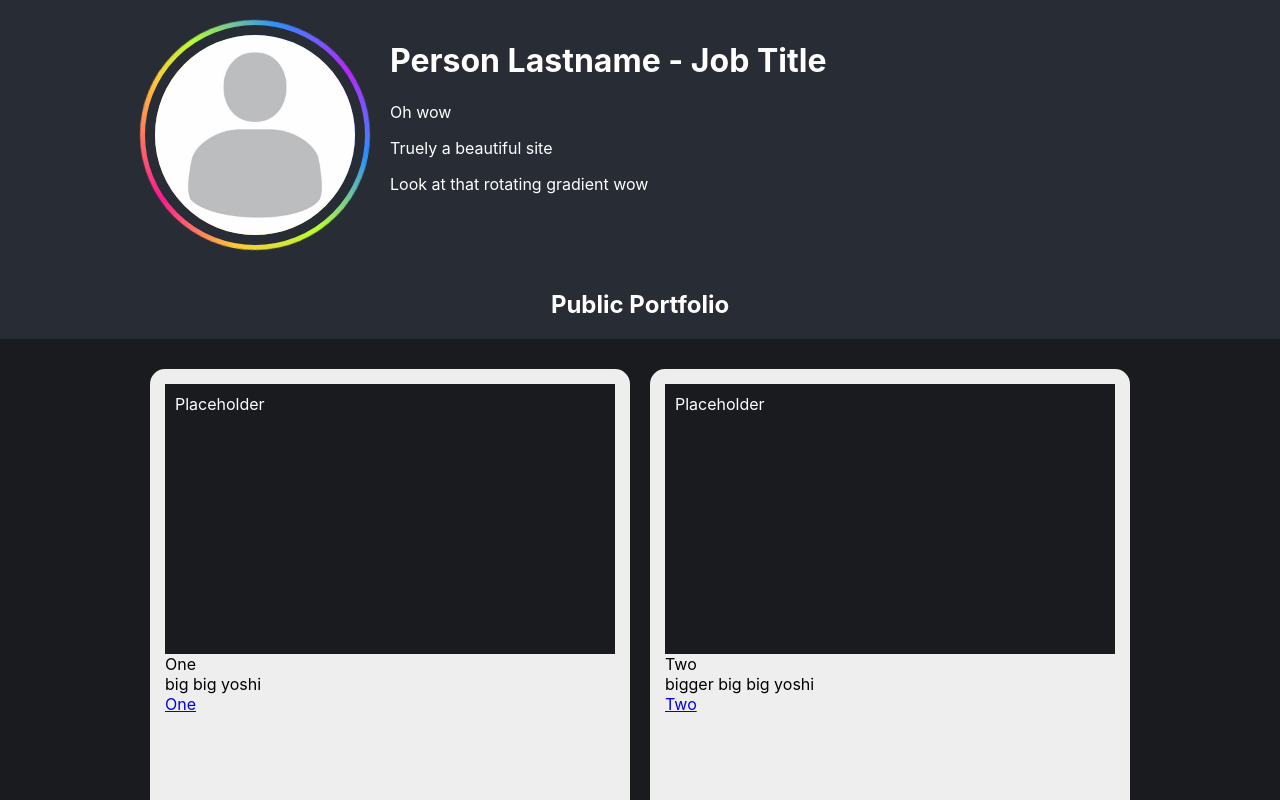
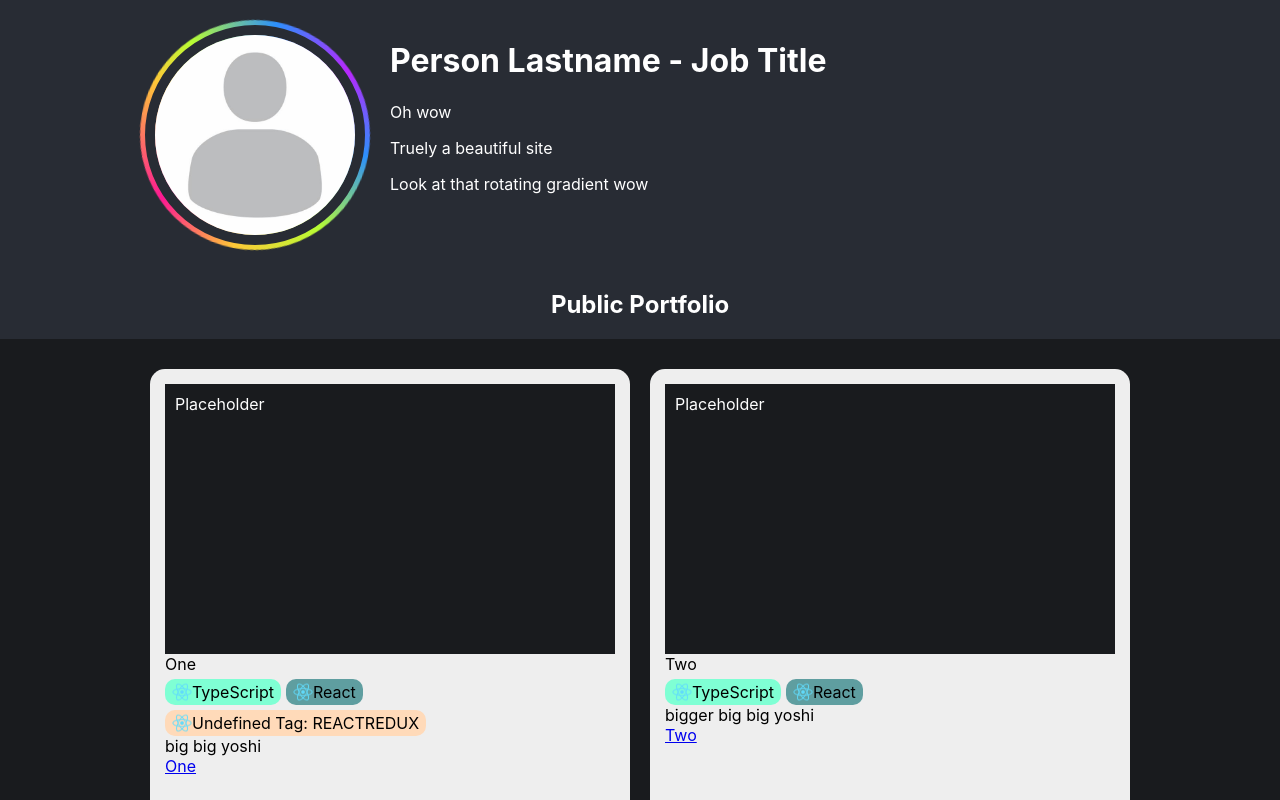
Before and after one commit to maciebey/mb-portfolio, a React (Create React App) app: page / in a window 1280 px wide. Shown: the top 800 px of the page. Built offline with nearby package versions, Linux system fonts and the light colour scheme.

Commit message:
Init project tags

```diff
--- a/src/component/ProjectDisplay.css
+++ b/src/component/ProjectDisplay.css
@@ -53,3 +53,32 @@
 .project-card-preview > div {
   height: fit-content;
 }
+
+.project-tags {
+  display: flex;
+  flex-wrap: wrap;
+}
+
+.project-tags img {
+  height: 100%;
+}
+
+.project-tags > .tag {
+  margin: 5px 5px 0 0;
+  height: 20px;
+  display: flex;
+  padding: 3px 7px;
+  border-radius: 10px;
+}
+
+.project-tags > .typescript {
+  background-color: aquamarine;
+}
+
+.project-tags > .react {
+  background-color: cadetblue;
+}
+
+.project-tags > .undef {
+  background-color: peachpuff;
+}
--- a/src/component/ProjectDisplay.tsx
+++ b/src/component/ProjectDisplay.tsx
@@ -2,14 +2,40 @@ import { Link } from "react-router-dom";
 // style
 import './ProjectDisplay.css';
 // types
-import { project } from '../config'
+import { tags, project } from '../config'
 import { useLayoutEffect, useRef } from "react";
+
+const Tag = ({tag}:{tag:tags}) => {
+  let classNames = "tag ";
+  let logo, displayText;
+  if (tag === tags.TypeScript) {
+    classNames += "typescript";
+    logo = "logo192.png";
+    displayText = "TypeScript";
+  }
+  else if (tag === tags.React) {
+    classNames += "react";
+    logo = "logo192.png";
+    displayText = "React";
+  }
+  else {
+    classNames += "undef";
+    logo = "logo192.png";
+    displayText = `Undefined Tag: ${tag}`;
+  }
+
+  return (
+    <div className={classNames}><img src={`/${logo}`} />{displayText}</div>
+  )
+}
 
 type ProjectDisplayTypes = {
   projectData: project[]
 }
 const ProjectDisplay = ({projectData}:ProjectDisplayTypes) => {
   const stickyRef = useRef<HTMLDivElement>(null)
+
+  // we really need a :stuck css selector :'(
   useLayoutEffect(() => {
     let fixedTop = stickyRef.current!.offsetTop
     const fixedHeader = () => {
@@ -36,6 +62,7 @@ const ProjectDisplay = ({projectData}:ProjectDisplayTypes) => {
             <div>Placeholder</div>
           </div>
           <div>{pData.name}</div>
+          {pData.tags.length > 0 && <div className='project-tags'>{pData.tags.map((t)=><Tag tag={t} key={`${pData.name}_${t}`} />)}</div>}
           <div>{pData.description}</div>
           <Link to={`/${pData.name}`}>{pData.name}</Link>
         </div>
--- a/src/config/data.ts
+++ b/src/config/data.ts
@@ -1,18 +1,27 @@
+export enum tags {
+  TypeScript = "TYPESCRIPT",
+  React = "REACT",
+  ReactRedux = "REACTREDUX"
+}
 export type project = {
   name: string,
+  tags: tags[],
   description: string
 }
 export const projectData: project[] = [
   {
     name: "One",
+    tags: [tags.TypeScript, tags.React, tags.ReactRedux],
     description: "big big yoshi"
   },
   {
     name: "Two",
+    tags: [tags.TypeScript, tags.React],
     description: "bigger big big yoshi"
   },
   {
     name: "Three",
+    tags: [],
     description: "biggest yoshur"
   }
 ]
```
